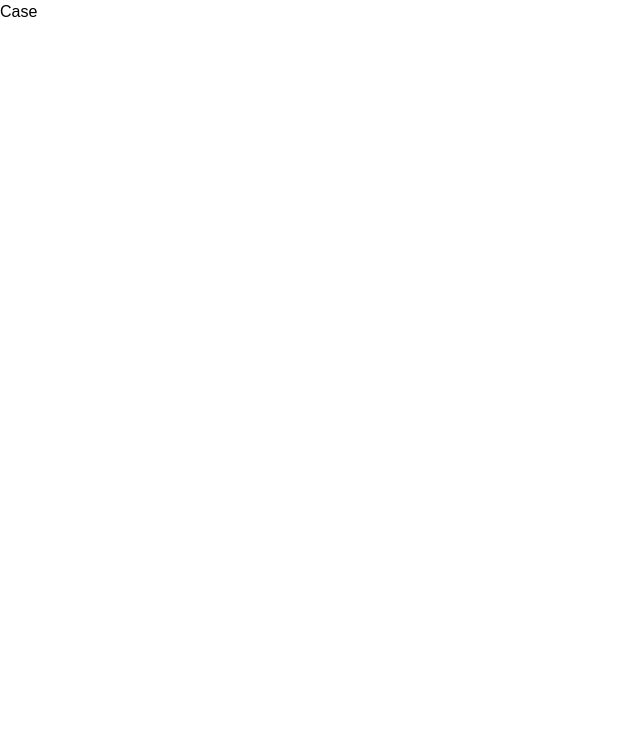
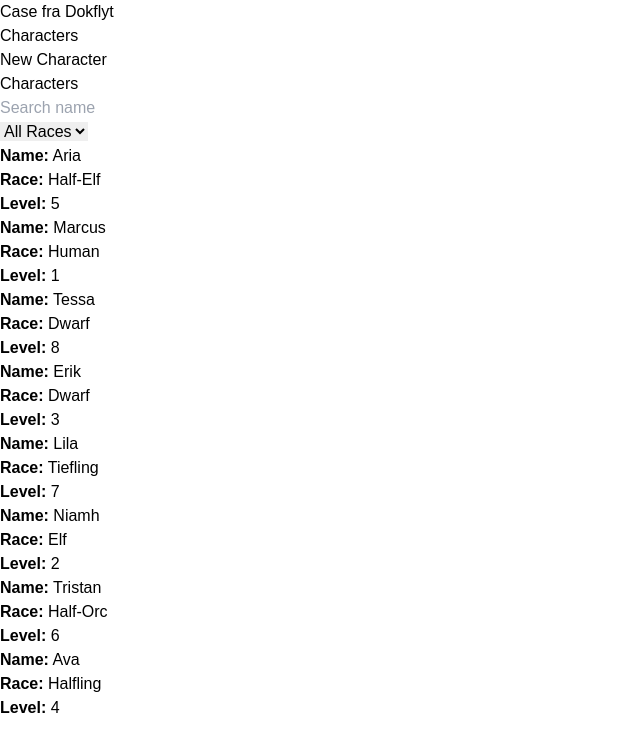
Before and after one commit to StianOek/vue, a Vue app: page / in a window 1280 px wide. Shown: the top 752 px of the page, without its empty margins (0-640 px from the left). Built offline with nearby package versions, Linux system fonts and the light colour scheme.

Commit message:
can add new character and can search on property

```diff
--- a/package.json
+++ b/package.json
@@ -9,7 +9,8 @@
     "preview": "vite preview"
   },
   "dependencies": {
-    "vue": "^3.5.10"
+    "vue": "^3.5.10",
+    "vue-router": "^4.4.5"
   },
   "devDependencies": {
     "@vitejs/plugin-vue": "^5.1.4",
--- a/src/App.vue
+++ b/src/App.vue
@@ -1,7 +1,11 @@
 <script setup lang="ts">
-import Main from "./components/Main.vue";
+import { RouterView } from "vue-router";
+import Navbar from "./components/Navbar.vue";
 </script>
 
 <template>
-  <Main />
+  <Navbar />
+  <main class="max-w-6xl w-full m-auto">
+    <RouterView />
+  </main>
 </template>
--- a/src/characters.json
+++ b/src/characters.json
@@ -1,10 +1,10 @@
 [
-  { "name": "Aria", "race": "Half-Elf", "className": "Rogue", "level": 5, "createdAt": "2021-09-01" },
-  { "name": "Marcus", "race": "Human", "className": "Paladin", "level": 1, "createdAt": "2021-09-15" },
-  { "name": "Tessa", "race": "Dwarf", "className": "Bard", "level": 8, "createdAt": "2021-09-22" },
-  { "name": "Erik", "race": "Dwarf", "className": "Barbarian", "level": 3, "createdAt": "2021-10-01" },
-  { "name": "Lila", "race": "Tiefling", "className": "Warlock", "level": 7, "createdAt": "2021-10-07" },
-  { "name": "Niamh", "race": "Elf", "className": "Ranger", "level": 2, "createdAt": "2021-10-15" },
-  { "name": "Tristan", "race": "Half-Orc", "className": "Fighter", "level": 6, "createdAt": "2021-10-23" },
-  { "name": "Ava", "race": "Halfling", "className": "Cleric", "level": 4, "createdAt": "2021-11-01" }
+  { "id": "1", "name": "Aria", "race": "Half-Elf", "className": "Rogue", "level": 5, "createdAt": "2021-09-01" },
+  { "id": "2", "name": "Marcus", "race": "Human", "className": "Paladin", "level": 1, "createdAt": "2021-09-15" },
+  { "id": "3", "name": "Tessa", "race": "Dwarf", "className": "Bard", "level": 8, "createdAt": "2021-09-22" },
+  { "id": "4", "name": "Erik", "race": "Dwarf", "className": "Barbarian", "level": 3, "createdAt": "2021-10-01" },
+  { "id": "5", "name": "Lila", "race": "Tiefling", "className": "Warlock", "level": 7, "createdAt": "2021-10-07" },
+  { "id": "6", "name": "Niamh", "race": "Elf", "className": "Ranger", "level": 2, "createdAt": "2021-10-15" },
+  { "id": "7", "name": "Tristan", "race": "Half-Orc", "className": "Fighter", "level": 6, "createdAt": "2021-10-23" },
+  { "id": "8", "name": "Ava", "race": "Halfling", "className": "Cleric", "level": 4, "createdAt": "2021-11-01" }
 ]
--- /dev/null
+++ b/src/components/Navbar.vue
@@ -0,0 +1,23 @@
+<script setup lang="ts">
+import { ref } from "vue";
+import { Links } from "../types";
+import { RouterLink } from "vue-router";
+
+const links = ref<Links>([
+  { name: "Characters", path: "/" },
+  { name: "New Character", path: "/new-characters" },
+]);
+</script>
+
+<template>
+  <main class="bg-gray-200 border border-b-gray-300 p-4">
+    <nav class="max-w-6xl w-full m-auto flex justify-between">
+      <h5 class="text-slate-700">Case fra Dokflyt</h5>
+      <ul class="flex items-center gap-10">
+        <li v-for="link in links" :key="link.name">
+          <RouterLink :to="link.path">{{ link.name }}</RouterLink>
+        </li>
+      </ul>
+    </nav>
+  </main>
+</template>
--- /dev/null
+++ b/src/composables/useCharacter.ts
@@ -0,0 +1,36 @@
+// src/composables/useCharacters.ts
+import { ref } from "vue";
+import { Characters, Character } from "../types";
+
+const characterList = ref<Characters>([]);
+
+// Jeg bruker isFetched for å sjekke om vi allerede har hentet karakterene, dette er for å unngå refetch når jeg navigerer med router frem og tilbake.
+const isFetched = ref<boolean>(false);
+
+const fetchCharacters = async () => {
+  if (isFetched.value) return; // sjekk om vi allerede har hentet karakterene, hvis vi har det, ikke gjør noen ting
+  try {
+    const response = await fetch("/src/characters.json");
+    if (response.ok) {
+      const data = await response.json();
+      characterList.value = data;
+      isFetched.value = true;
+    } else {
+      console.error("Failed to fetch characters:", response.statusText);
+    }
+  } catch (error) {
+    console.error("Error fetching characters:", error);
+  }
+};
+
+const addCharacter = (newCharacter: Character) => {
+  characterList.value.push(newCharacter);
+};
+
+export function useCharacters() {
+  return {
+    characterList,
+    fetchCharacters,
+    addCharacter,
+  };
+}
--- /dev/null
+++ b/src/router/router.ts
@@ -0,0 +1,20 @@
+import { createRouter, createWebHistory } from "vue-router";
+import Characters from "../views/Characters.vue";
+import CreateCharacter from "../views/CreateCharacter.vue";
+export const router = createRouter({
+  history: createWebHistory(import.meta.env.BASE_URL),
+  routes: [
+    {
+      path: "/",
+      name: "characters",
+      component: Characters,
+    },
+    {
+      path: "/new-characters",
+      name: "new characters",
+      component: CreateCharacter,
+    },
+  ],
+});
+
+console.log(router);
--- a/src/style.css
+++ b/src/style.css
@@ -5,6 +5,12 @@
 body {
   margin: 0;
   padding: 0;
-
   font-family: "Nunito", sans-serif;
 }
+
+p,
+h2,
+h3 {
+  margin: 0;
+  padding: 0;
+}
--- /dev/null
+++ b/src/views/Characters.vue
@@ -0,0 +1,57 @@
+<script setup lang="ts">
+import { onMounted, ref } from "vue";
+import { useCharacters } from "../composables/useCharacter";
+import { Characters } from "../types";
+
+const { characterList, fetchCharacters } = useCharacters();
+
+// Lageer en ny ref for filtrerte karakterer slik at jeg kan filtrere uten å endre originalen
+const filteredCharacters = ref<Characters>([]);
+const selectedRace = ref("");
+onMounted(async () => {
+  await fetchCharacters();
+  filteredCharacters.value = characterList.value; // Her setter jeg kopi listen "filteredCharacters" med orginal data fra "characterList"
+});
+
+const handleSearch = (event: Event) => {
+  const search = (event.target as HTMLInputElement).value;
+
+  // Her filtrerer jeg basert på søk i input uten å endre orginalen "characterList"
+  filteredCharacters.value = characterList.value.filter((character) => character.name.toLowerCase().includes(search.toLowerCase()));
+};
+
+const handleRaceChange = (event: Event) => {
+  selectedRace.value = (event.target as HTMLSelectElement).value;
+  filteredCharacters.value = characterList.value.filter((character) => character.race.toLowerCase().includes(selectedRace.value.toLowerCase()));
+};
+</script>
+
+<template>
+  <h1 class="text-4xl font-bold text-slate-700 my-4">Characters</h1>
+  <section>
+    <input @input="handleSearch" class="border border-slate-200 p-4 w-full" type="search" placeholder="Search name" />
+  </section>
+
+  <section class="my-4">
+    <select @click="handleRaceChange" class="border border-slate-200 py-2 mb-4 cursor-pointer">
+      <option value="">All Races</option>
+      <option v-for="race in characterList" :key="race.id" :value="race.race">{{ race.race }}</option>
+    </select>
+  </section>
+
+  <div class="grid gap-4 md:grid-cols-1 lg:grid-cols-1">
+    <div
+      v-for="character in filteredCharacters"
+      :key="character.id"
+      class="p-4 bg-white shadow-lg rounded-lg border border-gray-200 flex items-center justify-around cursor-pointer hover:bg-slate-50"
+    >
+      <p class="text-gray-600"><strong>Name:</strong> {{ character.name }}</p>
+      <p class="text-gray-600"><strong>Race:</strong> {{ character.race }}</p>
+      <p class="text-gray-600"><strong>Level:</strong> {{ character.level }}</p>
+    </div>
+  </div>
+</template>
+
+<style scoped>
+/* You can add custom styles here if needed */
+</style>
--- /dev/null
+++ b/src/views/CreateCharacter.vue
@@ -0,0 +1,72 @@
+<script setup lang="ts">
+import { ref } from "vue";
+
+import { Character } from "../types";
+import { useCharacters } from "../composables/useCharacter";
+
+const { addCharacter } = useCharacters();
+
+const newCharacter = ref<Character>({
+  id: "",
+  name: "",
+  race: "",
+  level: 1,
+  createdAt: new Date().toISOString(),
+  className: "",
+});
+
+const handleSubmit = () => {
+  // Sjekker om navn og rase er satt før vi legger til karakteren som en slags validering.
+  if (newCharacter.value.name && newCharacter.value.race) {
+    newCharacter.value.id = Math.random().toString(36).substr(2, 9);
+    addCharacter({ ...newCharacter.value });
+
+    newCharacter.value.name = "";
+    newCharacter.value.race = "";
+    newCharacter.value.level = 1;
+  }
+};
+</script>
+
+<template>
+  <h1 class="text-4xl font-bold text-slate-700 my-4">Create Character</h1>
+
+  <form @submit.prevent="handleSubmit" class="p-4 bg-white shadow-lg rounded-lg border border-gray-200">
+    <div class="mb-4">
+      <label for="name" class="block text-gray-700 text-sm font-bold mb-2">Name:</label>
+      <input
+        v-model="newCharacter.name"
+        type="text"
+        id="name"
+        class="shadow appearance-none border rounded w-full py-2 px-3 text-gray-700 leading-tight focus:outline-none focus:shadow-outline"
+        required
+      />
+    </div>
+
+    <div class="mb-4">
+      <label for="race" class="block text-gray-700 text-sm font-bold mb-2">Race:</label>
+      <input
+        v-model="newCharacter.race"
+        type="text"
+        id="race"
+        class="shadow appearance-none border rounded w-full py-2 px-3 text-gray-700 leading-tight focus:outline-none focus:shadow-outline"
+        required
+      />
+    </div>
+
+    <div class="mb-4">
+      <label for="level" class="block text-gray-700 text-sm font-bold mb-2">Level:</label>
+      <input
+        v-model="newCharacter.level"
+        type="number"
+        id="level"
+        min="1"
+        class="shadow appearance-none border rounded w-full py-2 px-3 text-gray-700 leading-tight focus:outline-none focus:shadow-outline"
+      />
+    </div>
+
+    <button type="submit" class="bg-blue-500 hover:bg-blue-700 text-white font-bold py-2 px-4 rounded focus:outline-none focus:shadow-outline">
+      Add Character
+    </button>
+  </form>
+</template>
```
Also changed, not shown: src/main.ts (+9 -4 lines), src/types.ts (+15 -0 lines), 1 other file (tests, documents, lock files or other folders).
